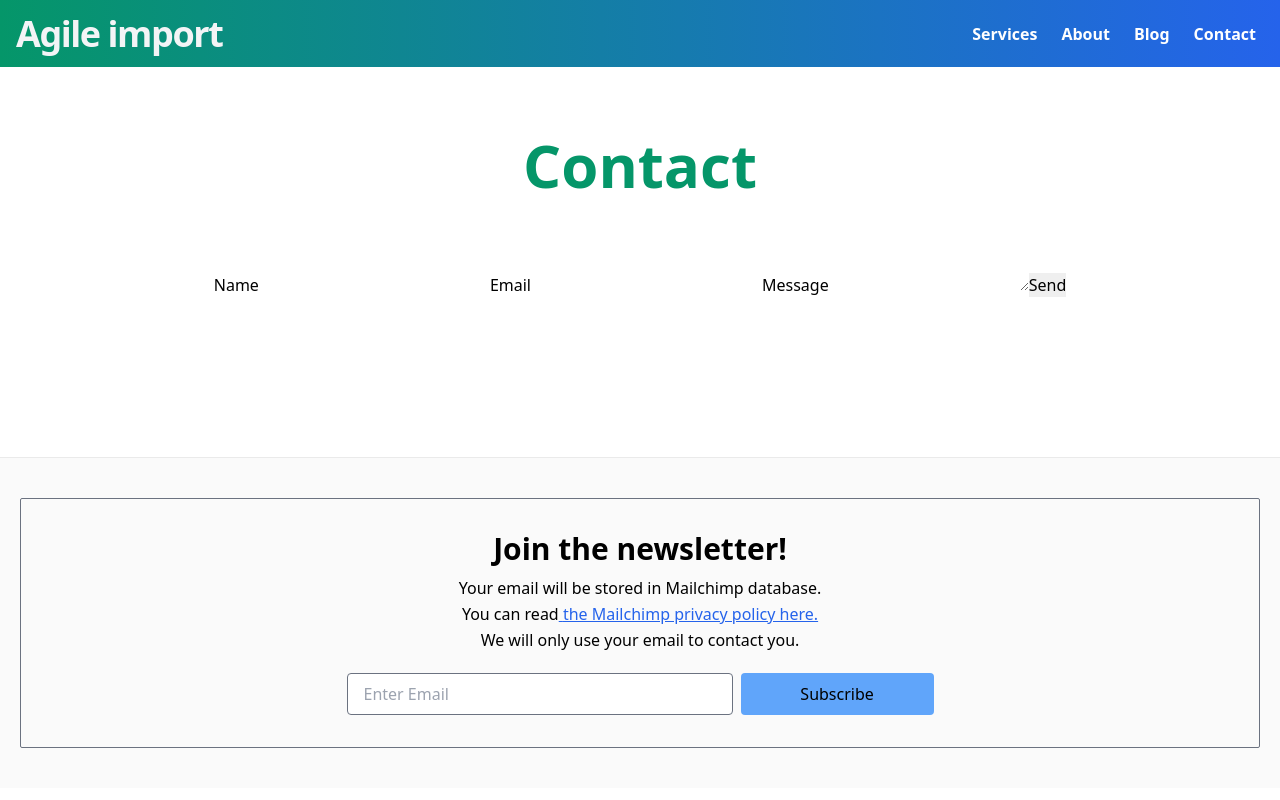
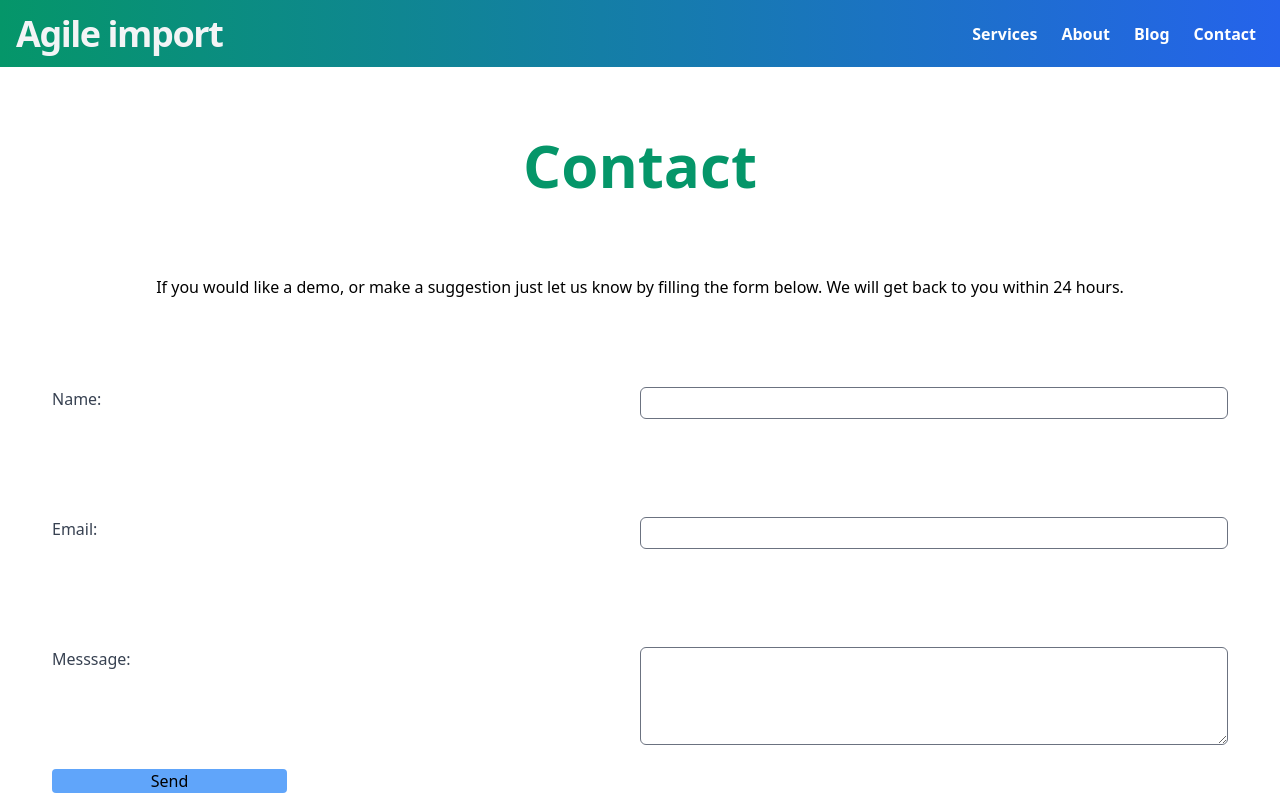
Before and after one commit to WaterlessPiano2/marketing, a Next.js app: page /contact in a window 1280 px wide. Shown: the top 800 px of the page. Built offline with nearby package versions, Linux system fonts and the light colour scheme.

Commit message:
contact us works and looks better

```diff
--- a/pages/contact.tsx
+++ b/pages/contact.tsx
@@ -10,9 +10,9 @@ import emailjs from "emailjs-com";
 const About = () => {
   const router = useRouter(),
     pageName = getPageName(router.pathname),
-    serviceID = process.env.SERVICE_ID || "",
-    templateID = process.env.TEMPLATE_ID || "",
-    userID = process.env.USER_ID || "";
+    serviceID = "service_y1oyp8p",
+    templateID = "template_000xae9",
+    userID = "user_X9a7OgOOTYJqqTpKOtifY";
 
   const sendEmail = (e: any) => {
     e.preventDefault();
@@ -40,17 +40,52 @@ const About = () => {
               <div className="lg:text-center">
                 <Intro pageName={pageName} />
               </div>
-              <div className="lg:text-center">
-                <form className="contact-form" onSubmit={sendEmail}>
-                  <label>Name</label>
-                  <input type="text" name="name" />
-                  <label>Email</label>
-                  <input type="email" name="email" />
-                  <label>Message</label>
-                  <textarea name="message" />
-                  <input type="submit" value="Send" />
-                </form>
-              </div>
+              <p className=" mt-20 text-center">
+                If you would like a demo, or make a suggestion just let us know
+                by filling the form below. We will get back to you within 24
+                hours.
+              </p>
+              <form
+                className="mt-20 contact-form grid grid-cols-1 grid-rows-3 gap-4"
+                onSubmit={sendEmail}
+              >
+                {" "}
+                <div className="py-2 grid grid-cols-2 ">
+                  <label className="block-inline font-medium text-gray-700">
+                    Name:
+                  </label>
+                  <input
+                    type="text"
+                    name="name"
+                    className="max-h-8 p-2 block-inline sm:text-sm  border border-gray-500 rounded-md "
+                  />
+                </div>{" "}
+                <div className="py-2 grid grid-cols-2">
+                  <label className="block-inline font-medium text-gray-700">
+                    Email:
+                  </label>
+                  <input
+                    type="email"
+                    name="email"
+                    className="max-h-8 p-2 block-inline sm:text-sm border border-gray-500 rounded-md "
+                  />
+                </div>{" "}
+                <div className="py-2 grid grid-cols-2">
+                  <label className="block-inline font-medium text-gray-700">
+                    Messsage:
+                  </label>
+                  <textarea
+                  rows={4}
+                    name="message"
+                    className="p-2 block-inline sm:text-sm border border-gray-500 rounded-md "
+                  />
+                </div>
+                <input
+                  className=" rounded w-1/5 bg-blue-400 "
+                  type="submit"
+                  value="Send"
+                />
+              </form>
             </div>
           </div>
         </Container>
```
